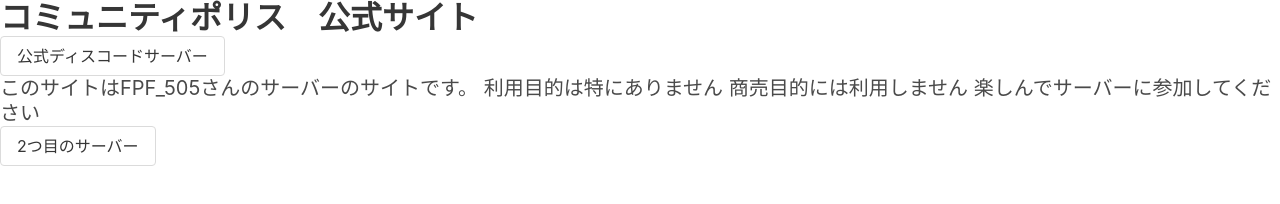
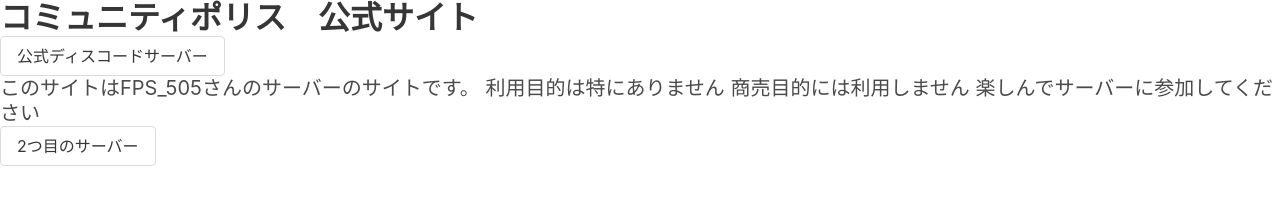
Before and after one commit to kuitcodekt/Comunity, a plain HTML site: page index.html in a window 1280 px wide. Drawn offline with nearby package versions, Linux system fonts and the light colour scheme.

Commit message:
index.html

```diff
--- a/index.html
+++ b/index.html
@@ -8,7 +8,7 @@
 <title>コミュニティポリス</title>
 <a class="title">コミュニティポリス　公式サイト</a><br>
 <a href="https://discord.gg/9brckWttU7" class="button">公式ディスコードサーバー</a><br>
-<a class="subtitle">このサイトはFPF_505さんのサーバーのサイトです。
+<a class="subtitle">このサイトはFPS_505さんのサーバーのサイトです。
 利用目的は特にありません
 商売目的には利用しません
 楽しんでサーバーに参加してください</h2>
```
